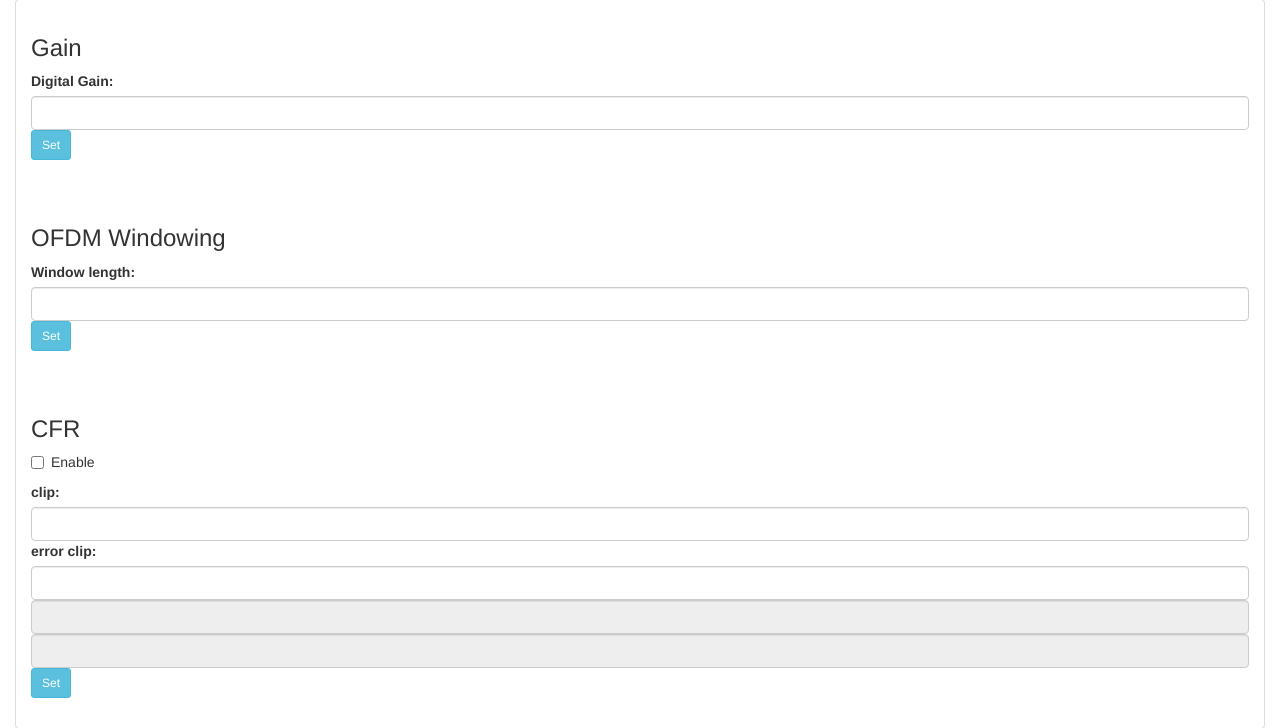
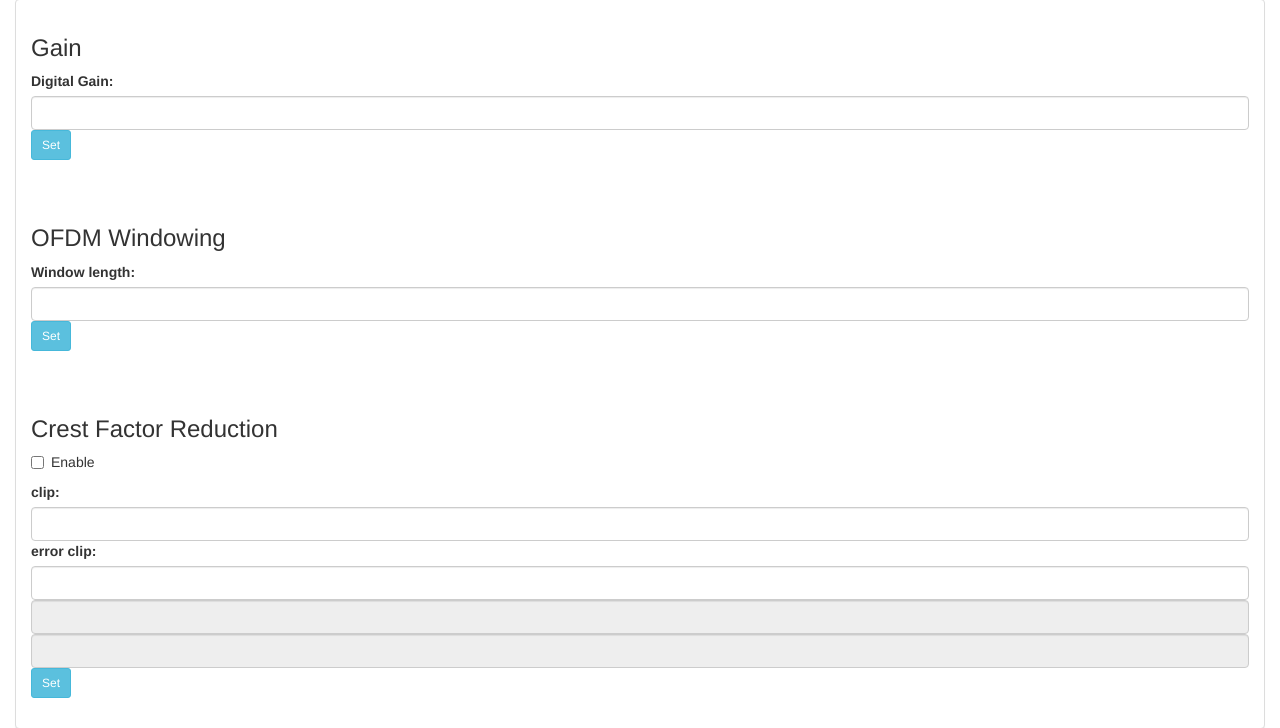
Before and after one commit to Opendigitalradio/ODR-DabMod, a Python web app: template python/gui/templates/modulator.html in a window 1280 px wide. Shown: the part 73-801 px from the top of the page. Run offline with Jinja, Linux system fonts and the light colour scheme; the template is opened without the code that fills it, so the values that code supplies are empty.

Commit message:
Rename CFR in GUI modulator panel

```diff
--- a/python/gui/templates/modulator.html
+++ b/python/gui/templates/modulator.html
@@ -26,7 +26,7 @@
           </div>
         </div>
         <div class="panel-body">
-          <h3>CFR</h3>
+          <h3>Crest Factor Reduction</h3>
           <div class="form-group">
             <div class="checkbox">
               <label><input type="checkbox" value="1" id="cfrenable">Enable</label>
```
